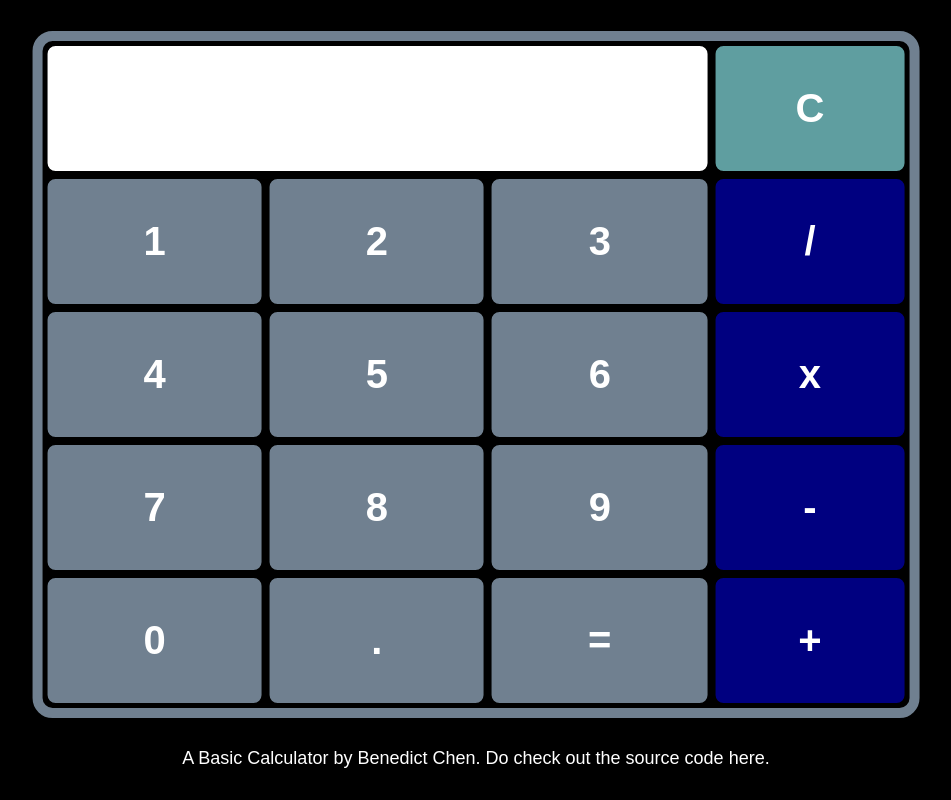
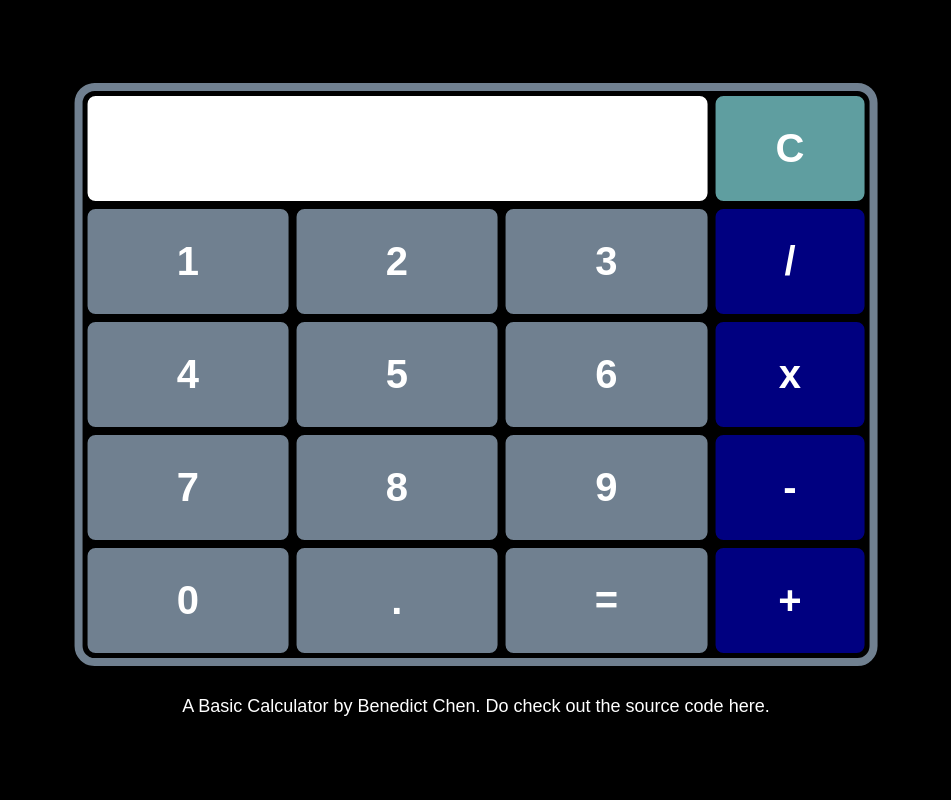
Before and after one commit to chensxb97/basicCalculator, a Flask app: page / in a window 1280 px wide. Shown: the whole page, without its empty margins (164-1115 px from the left). Run offline with Flask 3, Linux system fonts and the light colour scheme; some libraries are stand-ins or nearby versions.

Commit message:
finalised padding, height and width

```diff
--- a/templates/calculator.html
+++ b/templates/calculator.html
@@ -11,11 +11,10 @@
         }
 
         table {
-            border: 10px solid slategrey;
+            border: 8px solid slategrey;
             border-radius: 20px;
-            width: 700px;
-            height: 500px;
         }
+
         a {
             color: white;
             text-decoration: none;
@@ -27,7 +26,7 @@
 
         button {
             width: 100%;
-            padding: 40px 80px;
+            padding: 30px 60px;
             color: white;
             font-size: 40px;
             font-weight: bold;
@@ -36,7 +35,7 @@
         }
 
         input[type="text"] {
-            padding: 40px 80px;
+            padding: 30px 60px;
             width: 500px;
             font-size: 40px;
             font-weight: bold;
```
